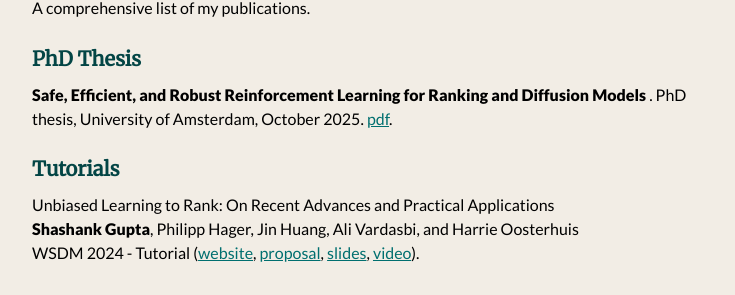
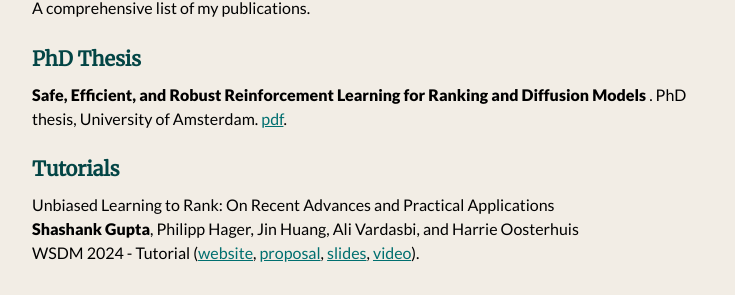
Before and after one commit to shashankg7/shashankg7.github.io, a Jekyll site: the page built from publications.md, in a window 1280 px wide and 900 px high. Shown: the part 149-444 px from the top of the window, without its empty margins (272-1007 px from the left). Built offline with Jekyll 4.4.1, drawn with Linux system fonts in a browser that asks for light colours; nearby versions of some CDN libraries.

Commit message:
Update publications.md

```diff
--- a/publications.md
+++ b/publications.md
@@ -7,7 +7,7 @@
 
 ### PhD Thesis
 
-<b> Safe, Efficient, and Robust Reinforcement Learning for Ranking and Diffusion Models </b>. PhD thesis, University of Amsterdam, October 2025.
+<b> Safe, Efficient, and Robust Reinforcement Learning for Ranking and Diffusion Models </b>. PhD thesis, University of Amsterdam.
 [pdf](pdf).
 
 
```
